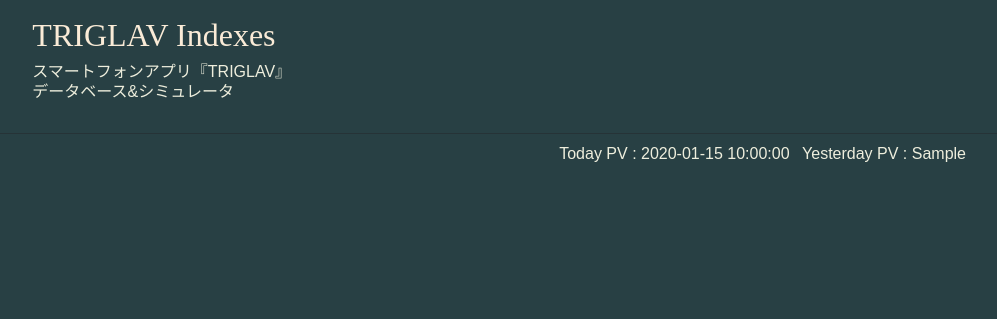
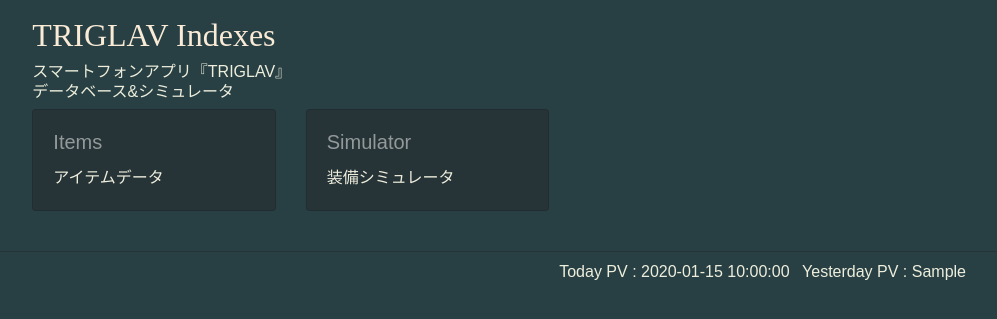
Before and after one commit to Candle5000/uruluk, a PHP site: template templates/index.phtml in a window 1280 px wide. Shown: the part 56-375 px from the top of the page, without its empty margins (229-1226 px from the left). Run offline with PHP 8.4, Linux system fonts and the light colour scheme; the template is opened without the code that fills it: most values are stand-ins (such as "Sample title", 1, 10 or a date in 2020); some libraries are stand-ins or nearby versions.

Commit message:
トップページにリンクを追加

```diff
--- a/public/css/main.css
+++ b/public/css/main.css
@@ -17,6 +17,15 @@
 
 h3 {
 	font-size: 1.0rem;
+}
+
+.card-title a {
+	color: rgba(255,255,255,.5);
+	text-decoration: none;
+}
+
+.card-title a:focus,.card-title a:hover {
+	color: rgba(255,255,255,.75);
 }
 
 a.link-home {
--- a/templates/index.phtml
+++ b/templates/index.phtml
@@ -7,6 +7,24 @@
   <main class="col-12 col-md-9 col-xl-8 py-md-3 pl-md-5 order-xl-2" role="main">
     <h1>TRIGLAV Indexes</h1>
     <h3>スマートフォンアプリ『TRIGLAV』<br />データベース&amp;シミュレータ</h3>
+    <div class="row">
+      <div class="col-12 col-md-6 col-xl-4 mb-3 ">
+        <div class="card bg-darkblue">
+          <div class="card-body">
+            <h5 class="card-title"><a href="/items">Items</a></h5>
+            <p class="mb-0">アイテムデータ</p>
+          </div>
+        </div>
+      </div>
+      <div class="col-12 col-md-6 col-xl-4 mb-3">
+        <div class="card bg-darkblue">
+          <div class="card-body">
+            <h5 class="card-title"><a href="/simulator">Simulator</a></h5>
+            <p class="mb-0">装備シミュレータ</p>
+          </div>
+        </div>
+      </div>
+    </div>
   </main>
 </div>
 <?= $this->fetch('footer.phtml', ['footer' => $footer]) ?>
--- a/templates/items/index.phtml
+++ b/templates/items/index.phtml
@@ -10,7 +10,7 @@
     <div class="card mb-2 bg-darkblue">
       <div class="card-body">
         <h4 class="card-title">Rare Items</h4>
-        <ul class="list-inline">
+        <ul class="list-inline mb-0">
           <li class="list-inline-item">
             <a href="/items/rare/ring" class="text-light">Ring</a>
           </li>
--- a/templates/items/rare.phtml
+++ b/templates/items/rare.phtml
@@ -11,7 +11,7 @@
         <h4 class="card-title">
           Rare Items
         </h4>
-        <ul class="list-inline">
+        <ul class="list-inline mb-0">
           <li class="list-inline-item">
             <a href="/items/rare/ring" class="text-light">Ring</a>
           </li>
```
